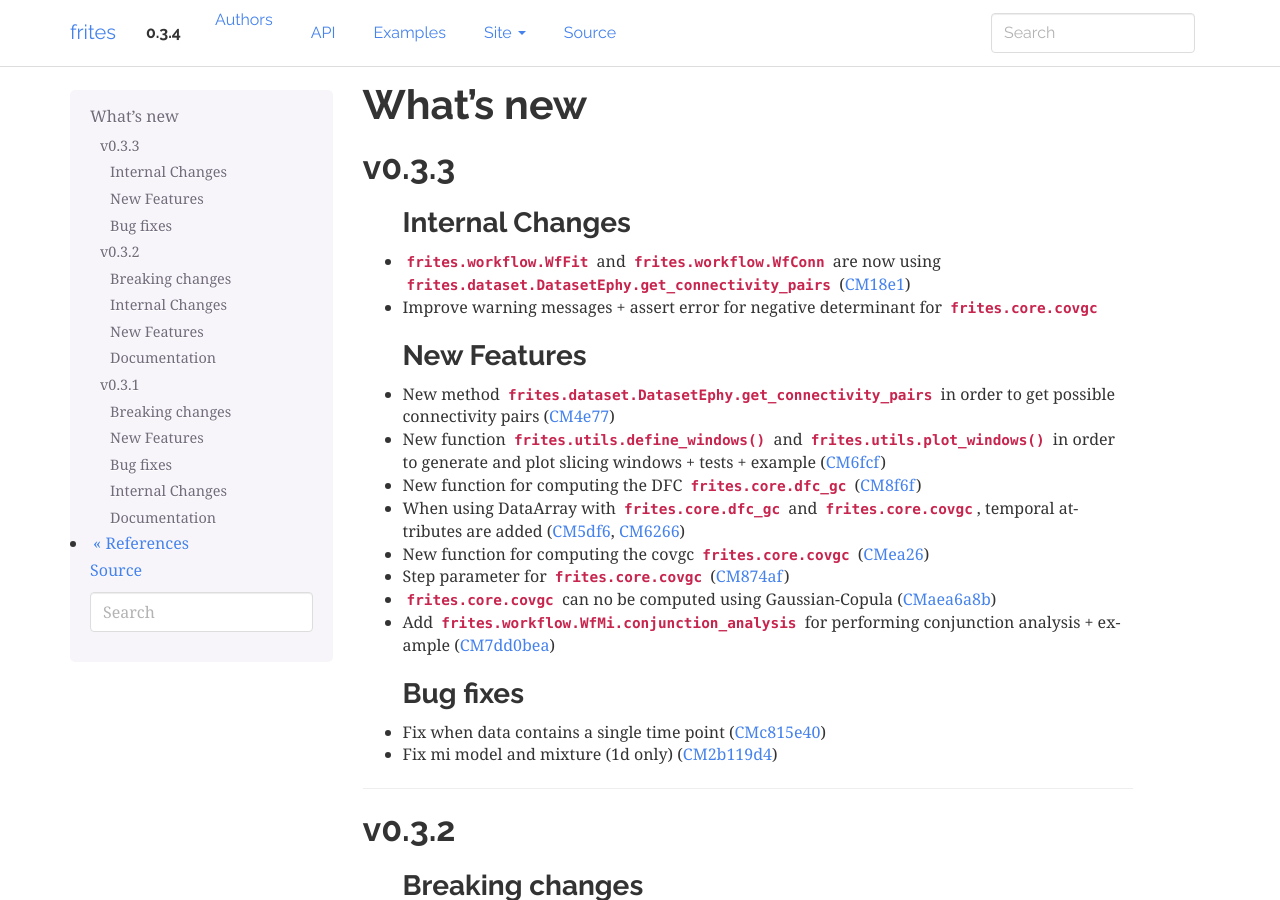
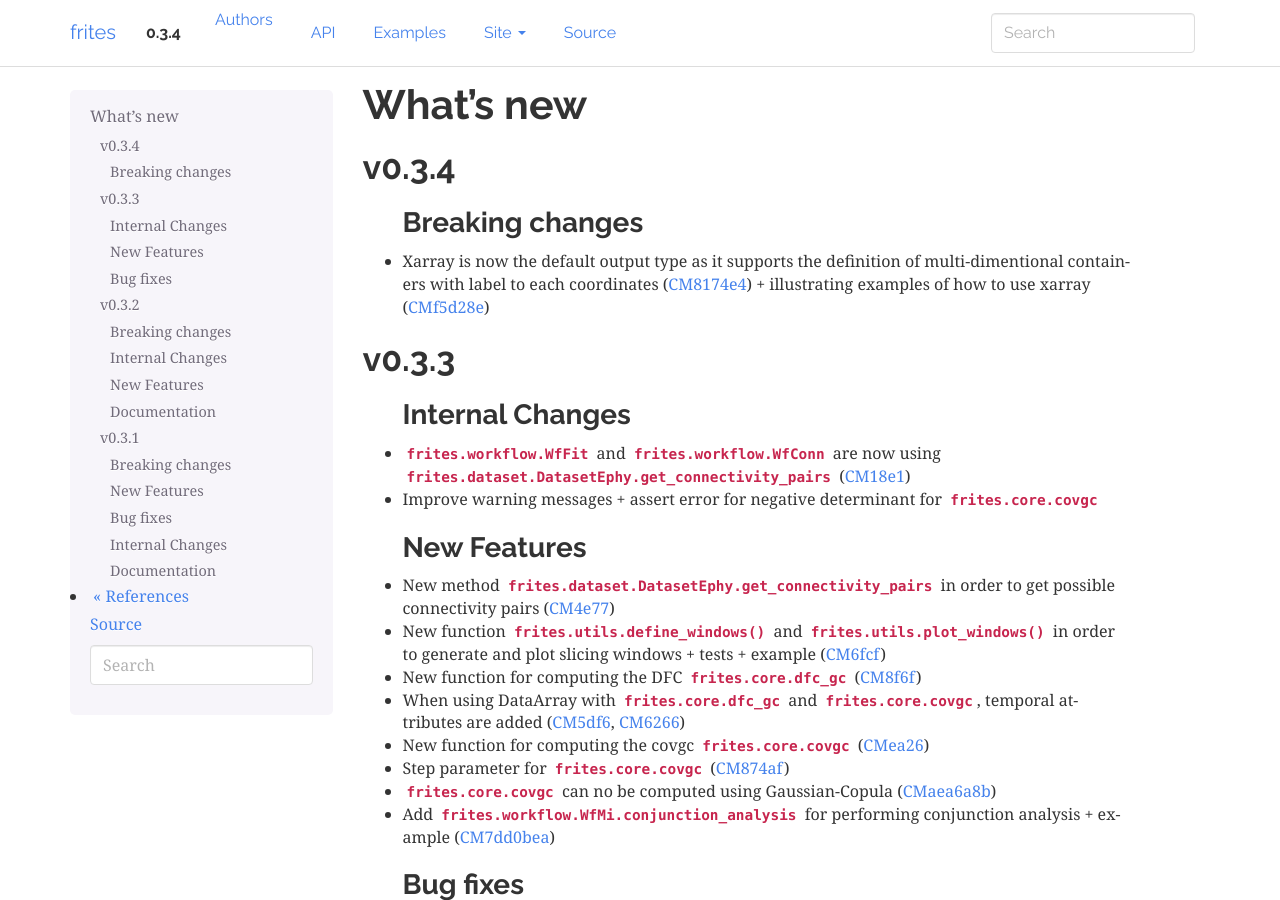
Before and after one commit to brainets/frites, a Sphinx documentation site: the page built from docs/source/whatsnew.rst, in a window 1280 px wide and 900 px high. Built offline with Sphinx 7.4.7, drawn with Linux system fonts in a browser that asks for light colours.

Commit message:
update whatsnew

```diff
--- a/docs/source/whatsnew.rst
+++ b/docs/source/whatsnew.rst
@@ -3,6 +3,12 @@
 What's new
 ==========
 
+v0.3.4
+------
+
+Breaking changes
+++++++++++++++++
+* Xarray is now the default output type as it supports the definition of multi-dimentional containers with label to each coordinates (:commit:`8174e4`) + illustrating examples of how to use xarray (:commit:`f5d28e`)
 
 v0.3.3
 ------
```
